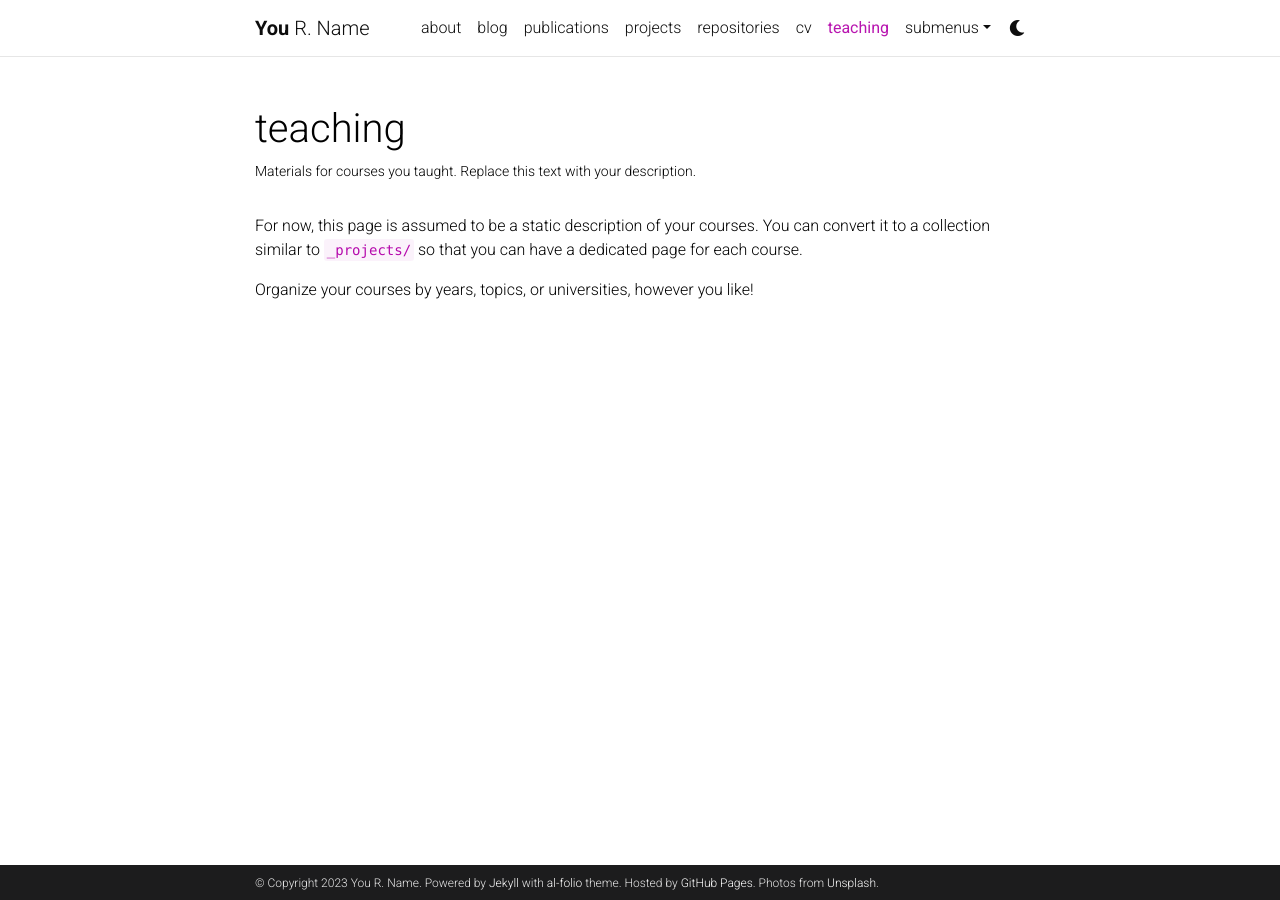
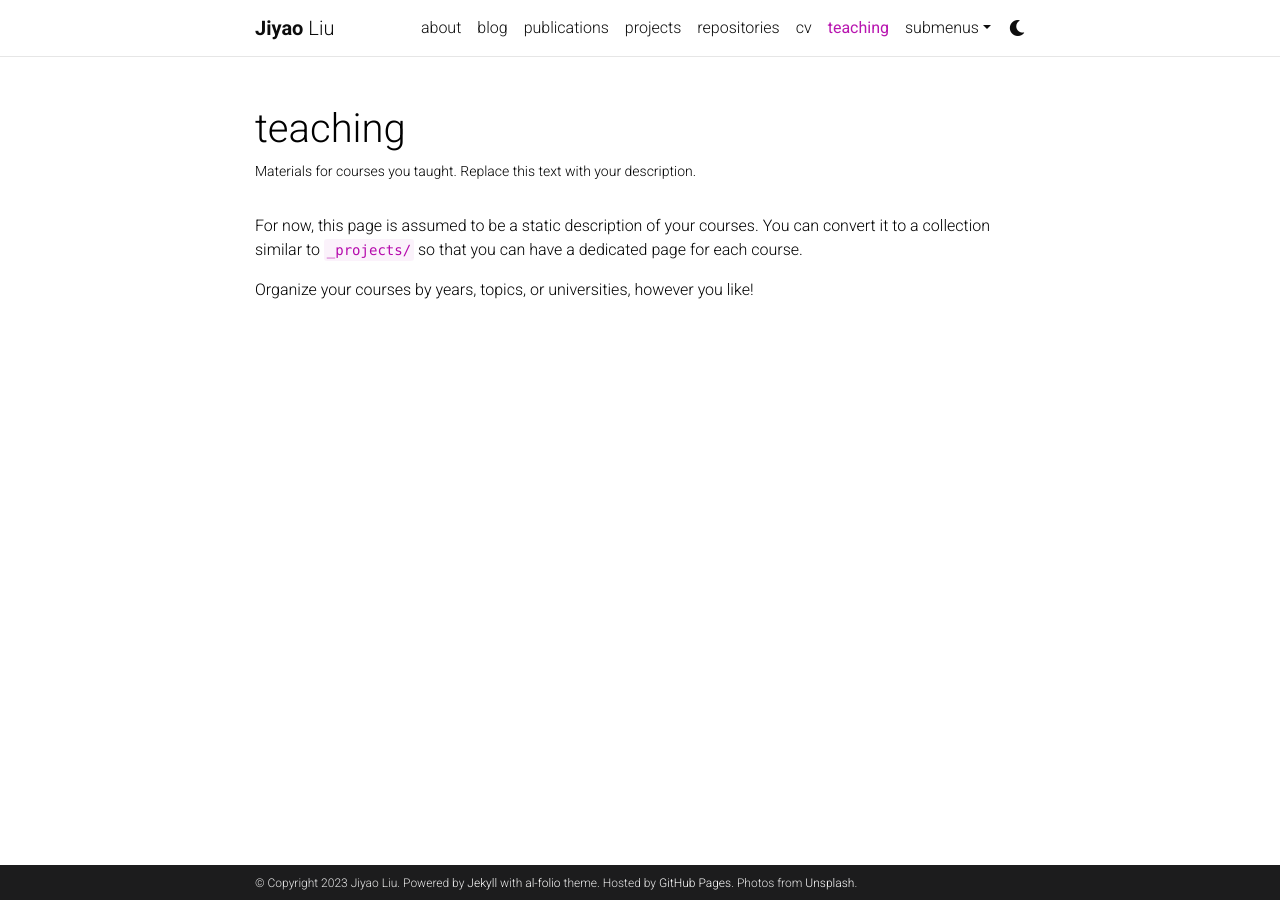
Before and after one commit to Jy-stdio/jy-stdio.github.io, a Jekyll site: the page built from _pages/teaching.md, in a window 1280 px wide. Built offline with Jekyll 4.4.1, drawn with Linux system fonts in a browser that asks for light colours; comment, search, counter and statistics services are not loaded; a style sheet for code colours, icons or effects is not loaded.

Commit message:
Update _config.yml

```diff
--- a/_config.yml
+++ b/_config.yml
@@ -3,10 +3,10 @@
 # -----------------------------------------------------------------------------
 
 title: blank # the website title (if blank, full name will be used instead)
-first_name: You
-middle_name: R.
-last_name: Name
-email: you@example.com
+first_name: Jiyao
+middle_name:
+last_name: Liu
+email: liujy22@m.fudan.com
 description: > # the ">" symbol means to ignore newlines until "footer_text:"
   A simple, whitespace theme for academics. Based on [*folio](https://github.com/bogoli/-folio) design.
 footer_text: >
```
